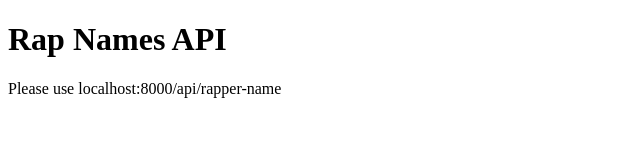
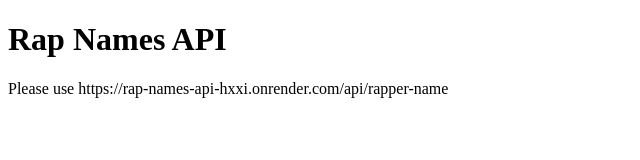
Before and after one commit to beaufoster/rap-names-api, a plain HTML site: page index.html in a window 1280 px wide. Shown: the whole page, without its empty margins (0-640 px from the left). Drawn offline with Linux system fonts and the light colour scheme.

Commit message:
updated html documentation

```diff
--- a/index.html
+++ b/index.html
@@ -7,6 +7,6 @@
 </head>
 <body>
     <h1>Rap Names API</h1>
-    <p>Please use localhost:8000/api/rapper-name</p>
+    <p>Please use https://rap-names-api-hxxi.onrender.com/api/rapper-name</p>
 </body>
 </html>
```
